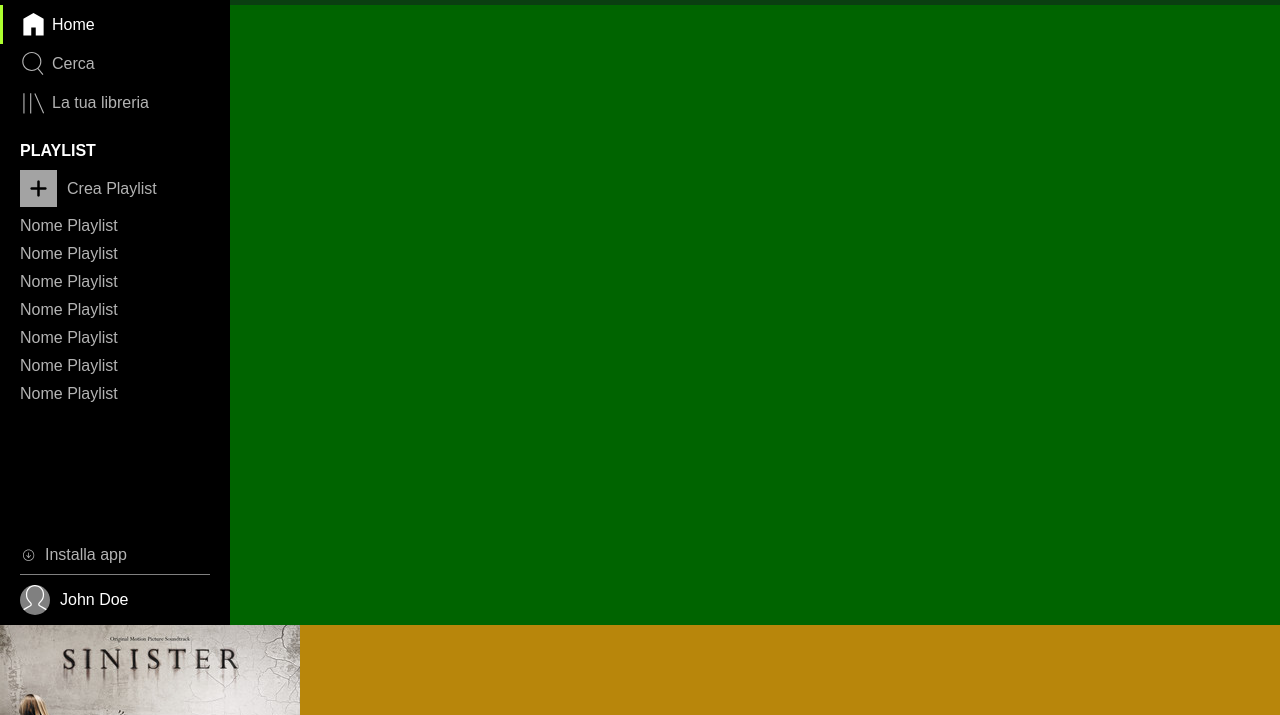
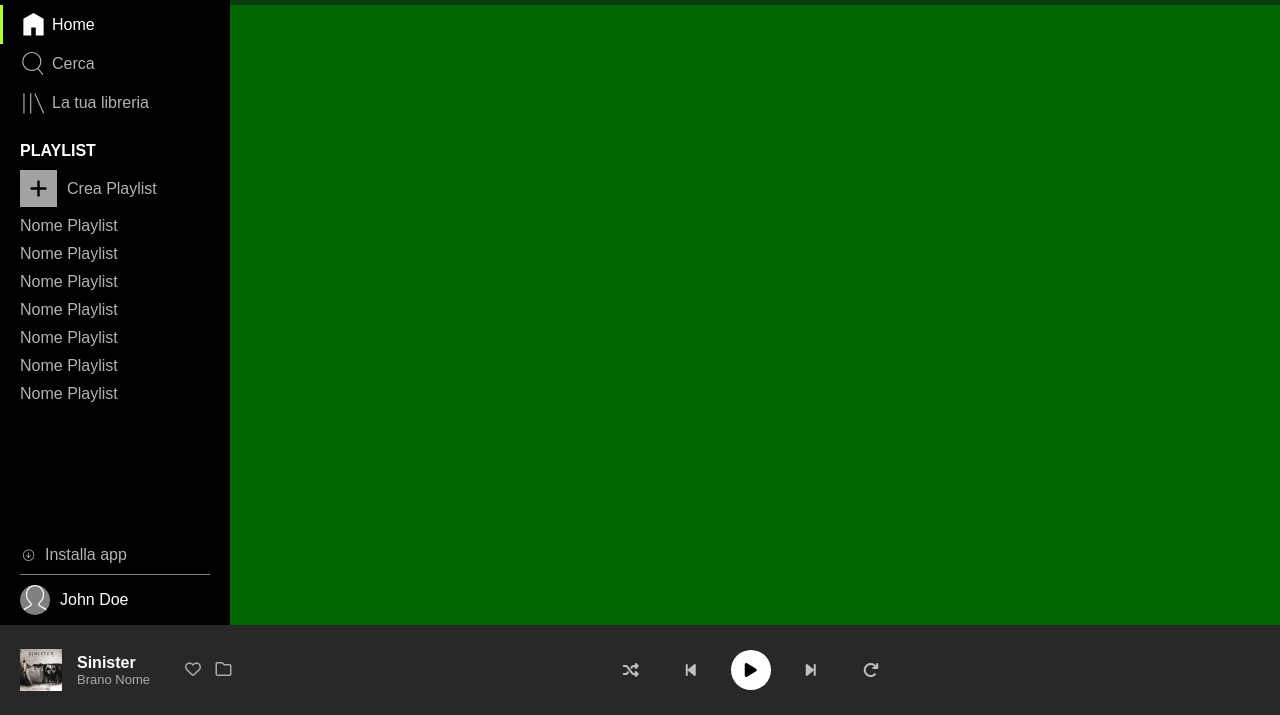
Before and after one commit to CarloBattista/html-css-spotifyweb, a plain HTML site: page index.html in a window 1280 px wide. Shown: the part 85-800 px from the top of the page. Drawn offline with Linux system fonts and the light colour scheme.

Commit message:
player controls btn

```diff
--- a/_assets/css/style.css
+++ b/_assets/css/style.css
@@ -317,12 +317,99 @@ body {
     bottom: 0;
     width: 100%;
     height: 90px;
-    background-color: darkgoldenrod;
+    padding: 0 20px;
+    display: flex;
+    align-items: center;
+    justify-content: space-between;
+    background-color: #282828;
 }
 
 .nowPlaying_music{
     display: flex;
     align-items: center;
+}
+
+.box_cover{
+    width: 42px;
+    height: 42px;
+    margin-right: 15px;
+}
+
+.box_cover img{
+    width: 100%;
+    height: 100%;
+    object-fit: cover;
+}
+
+.Info_music{
+    color: #fff;
+    font-size: 16px;
+    font-weight: 600;
+}
+
+.song_name{
+    color: #aaa;
+    font-size: 13px;
+    font-weight: 500;
+}
+
+.container_icon{
+    margin-left: 35px;
+}
+
+.container_icon .fa-regular{
+    color: #aaa;
+    margin-right: 10px;
+    cursor: pointer;
+}
+
+.container_icon .fa-regular:hover{
+    color: #fff;
+}
+
+.player_controls{
+    display: flex;
+    align-items: center;
+}
+
+.box_icon_control{
+    background-color: transparent;
+    width: 40px;
+    height: 40px;
+    border-radius: 50%;
+    margin-right: 20px;
+    cursor: pointer;
+    display: flex;
+    align-items: center;
+    text-align: center;
+    justify-content: center;
+}
+
+.box_icon_control:last-child{
+    margin-right: 0;
+}
+
+.box_icon_control.box_play_focussed{
+    background-color: #fff;
+    transition: transform 250ms ease;
+}
+
+.box_play_focussed:hover{
+    transform: scale(1.1);
+}
+
+.box_icon_control .fa-solid{
+    opacity: .7;
+    transition: opacity 250ms ease;
+}
+
+.box_icon_control:hover .fa-solid{
+    opacity: 1;
+}
+
+.box_play_focussed .fa-play{
+    color: #000;
+    opacity: 1;
 }
 
 /* Main */
--- a/index.html
+++ b/index.html
@@ -113,8 +113,8 @@
                         <img src="./_assets/_resources/imgs/sinister.jpeg" alt="cover music">
                     </div>
                     <div class="container_info">
-                        <h4>Sinister</h4>
-                        <p>Brano Nome</p>
+                        <h4 class="Info_music">Sinister</h4>
+                        <p class="song_name">Brano Nome</p>
                     </div>
                     <div class="container_icon">
                         <i class="fa-regular fa-heart"></i>
@@ -122,7 +122,26 @@
                     </div>
                 </div>
             </div>
-            <div class="controls_center"></div>
+            <div class="controls_center">
+                <div class="player_controls">
+                    <div class="box_icon_control">
+                        <i class="fa-solid fa-shuffle"></i>
+                    </div>
+                    <div class="box_icon_control">
+                        <i class="fa-solid fa-backward-step"></i>
+                    </div>
+                    <div class="box_icon_control box_play_focussed">
+                        <i class="fa-solid fa-play"></i>
+                    </div>
+                    <div class="box_icon_control">
+                        <i class="fa-solid fa-forward-step"></i>
+                    </div>
+                    <div class="box_icon_control">
+                        <i class="fa-solid fa-arrow-rotate-right"></i>
+                    </div>
+                </div>
+                <div class="progressBar"></div>
+            </div>
             <div class="controls_right"></div>
         </div>
         <div class="main">
```
